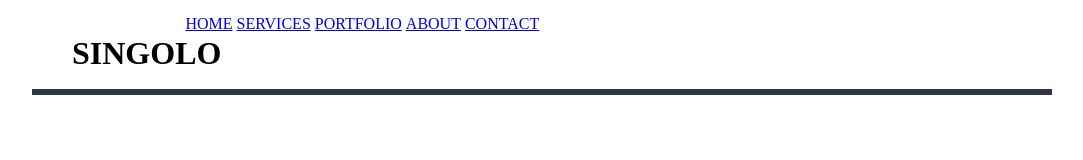
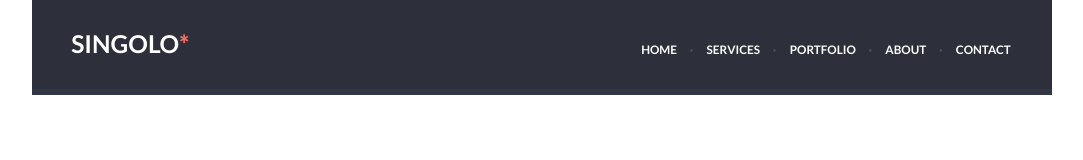
Before and after one commit to isivano/singolo, a plain HTML site: page singolo1.html in a window 1280 px wide. Shown: the whole page, without its empty margins (98-1181 px from the left). Drawn offline with Linux system fonts and the light colour scheme.

Commit message:
feat: add styles for h1 and navigation

```diff
--- a/singolo1.css
+++ b/singolo1.css
@@ -1,3 +1,14 @@
+@font-face {
+    font-family: "Lato-Bold";
+    src: url(./assets/fonts/Lato-Bold.ttf) format('truetype');
+  }
+
+  @font-face {
+    font-family: "Lato-Black";
+    src: url(./assets/fonts/Lato-Black.ttf) format('truetype');
+  }
+
+
 * {
     margin: 0;
     padding: 0;
@@ -7,29 +18,87 @@
 body {
     width: 1020px;
     margin: 0 auto;
+}
 
+a {
+    text-decoration: none;
+    color: rgb(255, 255, 255);
 }
+
+
+/*///////////////HEADER///////////////*/
 
 header {
     height: 89px;
     background-color: rgb(45, 48, 58);
     border-bottom: 6px solid rgb(50, 55, 70);
-    background: url(../singolo1png.png) no-repeat;
-
 }
 
 h1 {
+    font-family: "Lato-Bold", Arial, Helvetica, sans-serif;
+    font-size: 18.4pt;
+    color: rgb(255, 255, 255);
     display: inline;
     position: relative;
-    top: 35px;
-    left: 40px;
-    text-indent: 20px;
+    top: 29.4px;
+    left: 39.2px;
+}
+
+
+
+h1:after {
+    content: "*";
+    color: rgb(240, 108, 100);
+    font-family: "Lato-Black", Arial, Helvetica, sans-serif;
+    font-size: 18.4pt;
 }
 
 nav {
     display: inline-block;
+    position: relative;
+    top: 29.5px;
+    left: 487.3px;
 }
 
 nav li {
     display: inline;
 }
+
+nav a{
+    font-family: "Lato-Bold";
+    font-size: 8.8pt;
+    color: rgb(255, 255, 255);
+    margin-right: 22.5px;
+}
+
+nav a:hover{
+    text-shadow:  1px 1px 1pt  rgb(240, 108, 100);
+}
+
+nav a:active{
+    color: rgb(240,108,100);
+}
+
+nav li:after {
+    content: '\2022';
+    color: rgb(73, 78, 98);
+    font-family: "Lato-Black", Arial, Helvetica, sans-serif;
+    font-size: 4pt;
+    position: relative;
+    top: -2px;
+    left: -9.5px;
+}
+
+nav :nth-child(5)::after{
+    content: none;
+}
+
+/* nav a:after {
+    content: '\2022';
+    color: rgb(73, 78, 98);
+    font-family: "Lato-Black", Arial, Helvetica, sans-serif;
+    font-size: 4pt;
+    position: relative;
+    top: -2px;
+    left: 13.5px;
+} */
--- a/singolo1.html
+++ b/singolo1.html
@@ -7,7 +7,7 @@
   </head>
   <body>
     <header>
-      <h1>SINGOLO</h1>
+      <h1><a href="#singolo">SINGOLO</a></h1>
       <nav>
         <ul>
           <li><a href="#home">HOME</a></li>
@@ -17,6 +17,8 @@
           <li><a href="contact">CONTACT</a></li>
         </ul>
       </nav>
+      <div class="slider" id="home">
+      </div>
     </header>
   </body>
 </html>
```
Also changed, not shown: assets/fonts/Lato-Black.ttf (added), assets/fonts/Lato-BlackItalic.ttf (added), assets/fonts/Lato-Bold.ttf (added), assets/fonts/Lato-BoldItalic.ttf (added), assets/fonts/Lato-Italic.ttf (added), assets/fonts/Lato-Light.ttf (added), assets/fonts/Lato-LightItalic.ttf (added), assets/fonts/Lato-Regular.ttf (added), assets/fonts/Lato-Thin.ttf (added), assets/fonts/Lato-ThinItalic.ttf (added).
